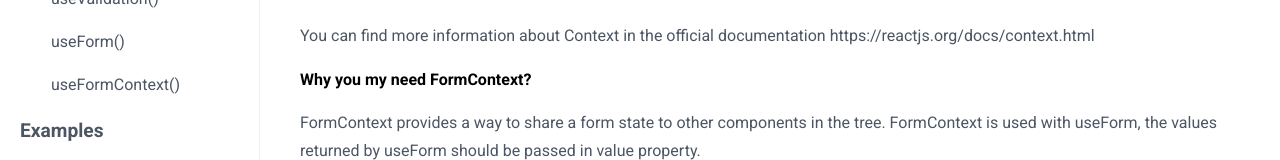
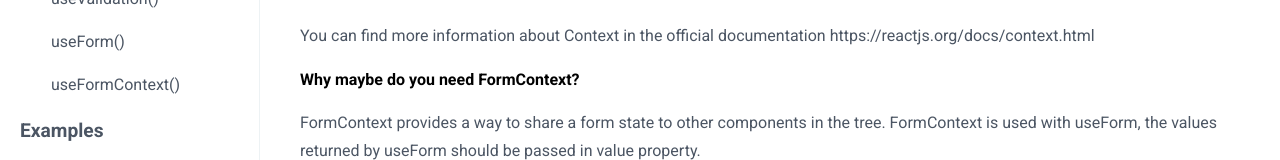
Before and after one commit to jucian0/useformdocs, a Next.js app: page /docs/context-form-api in a window 1280 px wide. Shown: the part 293-453 px from the top of the page. Built offline with nearby package versions, Linux system fonts and the light colour scheme.

Commit message:
Update context-form-api.mdx

```diff
--- a/src/pages/docs/context-form-api.mdx
+++ b/src/pages/docs/context-form-api.mdx
@@ -18,7 +18,7 @@ Working with React it is very common to pass the data top-down via props, but it
 
 You can find more information about Context in the official documentation https://reactjs.org/docs/context.html
 
-## Why you my need FormContext?
+## Why maybe do you need FormContext?
 
 FormContext provides a way to share a form state to other components in the tree. FormContext is used with `useForm`, the values returned by useForm should be passed in value property.
 
```
